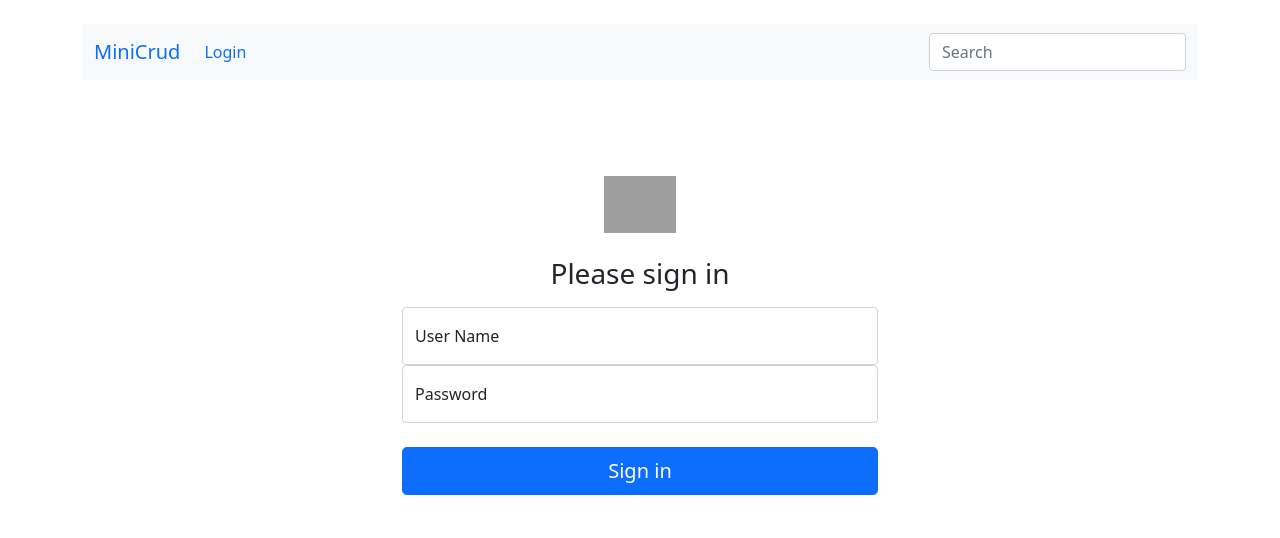
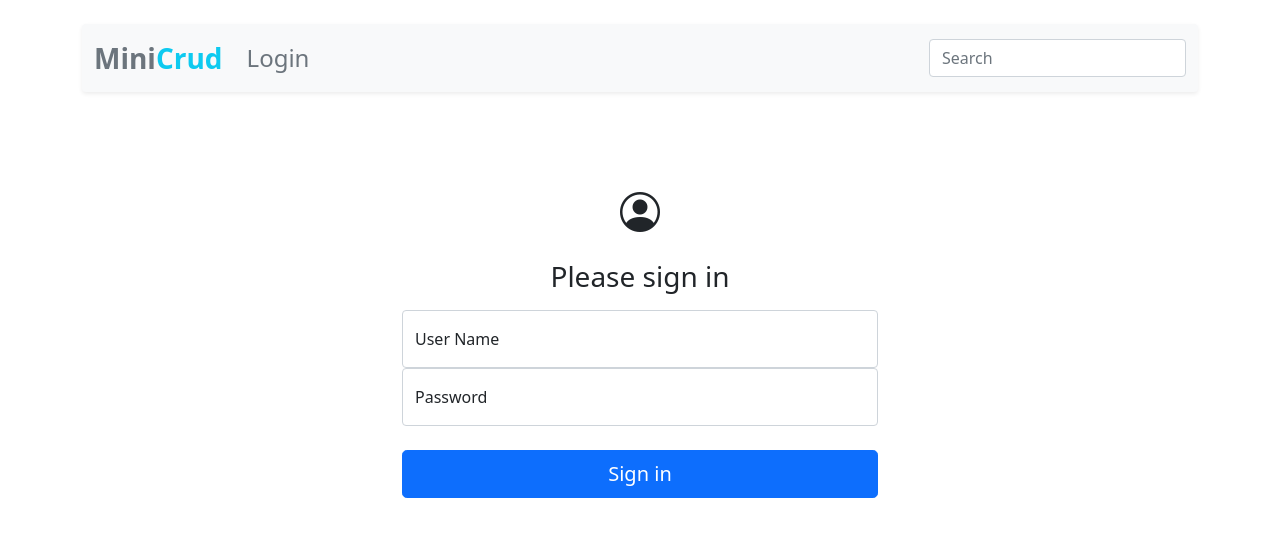
Before and after one commit to santoshrai55/basic_django_crud, a Django app: page /login in a window 1280 px wide. Shown: the top 538 px of the page. Run offline with Django 4.2, Linux system fonts and the light colour scheme; some libraries are stand-ins or nearby versions; grey boxes are pictures that could not be loaded.

Commit message:
logout views and html

```diff
--- a/mini_app/templates/mini_app/home.html
+++ b/mini_app/templates/mini_app/home.html
@@ -3,8 +3,8 @@
     <div class="container-fluid py-5">
     </div>
 </div>   -->
-<div class="row row-cols-1 row-cols-sm-2 row-cols-md-3 row-cols-lg-4 g-4 py-5"> {% for item in fields %} <div
-        class="col d-flex align-items-start mb-5">
+<div class="row row-cols-1 row-cols-sm-2 row-cols-md-3 row-cols-lg-4 g-4 py-5 m-1"> {% for item in fields %} <div
+        class="col d-flex align-items-start mb-5 ">
         <div>
             <h1 class="fs-4 "><i class="bi bi-person-circle"></i>
                 <span class="text-info">Pro</span>file
--- a/mini_app/templates/mini_app/login.html
+++ b/mini_app/templates/mini_app/login.html
@@ -1,7 +1,7 @@
 {% extends "base.html" %} {% block header-footer %} <div class="container mt-5 text-center" style="max-width: 500px;">
     <main class="form-signin w-100 m-auto pt-5">
-        <form method="POST"> {% csrf_token %} <img class="mb-4" src="/docs/5.2/assets/brand/bootstrap-logo.svg" alt=""
-                width="72" height="57">
+        <form method="POST"> {% csrf_token %} <h1 class="fs-1 mb-4"><i class="bi bi-person-circle"></i>
+            </h1>
             <h1 class="h3 mb-3 fw-normal">Please sign in</h1>
             <div class="form-floating">
                 <input type="text" class="form-control" id="username" placeholder="Username" name="username">
--- a/mini_app/urls.py
+++ b/mini_app/urls.py
@@ -7,4 +7,5 @@ urlpatterns = [
     path('', views.home, name='home'),
     path('edit/<int:pk>', views.edit, name='edit'),
     path('login', views.userLogin, name='login'),
+    path('loggedOut', views.userLogout, name='logout'),
 ]
--- a/mini_app/views.py
+++ b/mini_app/views.py
@@ -1,17 +1,18 @@
-from django.contrib.auth import authenticate, login
+from django.contrib.auth import authenticate, login, logout
+from django.contrib.auth.decorators import login_required
 from django.shortcuts import render
 from . models import MiniCrud
 
 # Create your views here.
+fields = MiniCrud.objects.all()
 
 
 def home(request):
 
-    fields = MiniCrud.objects.all()
-
     return render(request, 'mini_app/home.html', {'fields': fields})
 
 
+@login_required
 def edit(request, pk):
 
     profile = MiniCrud.objects.get(pk=pk)
@@ -29,7 +30,6 @@ def edit(request, pk):
 
 def userLogin(request):
 
-    fields = MiniCrud.objects.all()
     if request.method == 'POST':
         username_passed = request.POST['username']
         password__passed = request.POST['password']
@@ -43,3 +43,9 @@ def userLogin(request):
     else:
         # Return an 'invalid login' error message.
         return render(request, 'mini_app/login.html')
+
+
+def userLogout(request):
+    logout(request)
+    # Redirect to a success page.
+    return render(request, 'mini_app/home.html', {'fields': fields})
--- a/templates/base.html
+++ b/templates/base.html
@@ -13,9 +13,10 @@
 
 <body>
     <div class="container py-4">
-        <nav class="navbar navbar-expand-lg bg-light rounded" aria-label="Eleventh navbar example">
+        <nav class="navbar navbar-expand-lg bg-light rounded fs-4 shadow-sm" aria-label="Eleventh navbar example">
             <div class="container-fluid">
-                <a class="navbar-brand" href="{% url 'mini_app:home' %}">MiniCrud</a>
+                <a class="navbar-brand text-secondary fs-3 fw-bold" href="{% url 'mini_app:home' %}">Mini<span
+                        class="text-info">Crud</span></a>
                 <button class="navbar-toggler" type="button" data-bs-toggle="collapse"
                     data-bs-target="#navbarsExample09" aria-controls="navbarsExample09" aria-expanded="false"
                     aria-label="Toggle navigation">
@@ -24,9 +25,10 @@
                 <div class="collapse navbar-collapse" id="navbarsExample09">
                     <ul class="navbar-nav me-auto mb-2 mb-lg-0"> {% if not user.is_authenticated %} <li
                             class="nav-item">
-                            <a class="nav-link active" aria-current="page" href="{% url 'mini_app:login' %}">Login</a>
+                            <a class="nav-link active text-secondary" aria-current="page"
+                                href="{% url 'mini_app:login' %}">Login</a>
                         </li> {% endif %} {% if user.is_authenticated %} <li class="nav-item">
-                            <a class="nav-link" href="#">Logout</a>
+                            <a class="nav-link text-secondary" href="{% url "mini_app:logout" %}">Logout</a>
                         </li> {% endif %} </ul>
                     <form role="search">
                         <input class="form-control" type="search" placeholder="Search" aria-label="Search">
```
